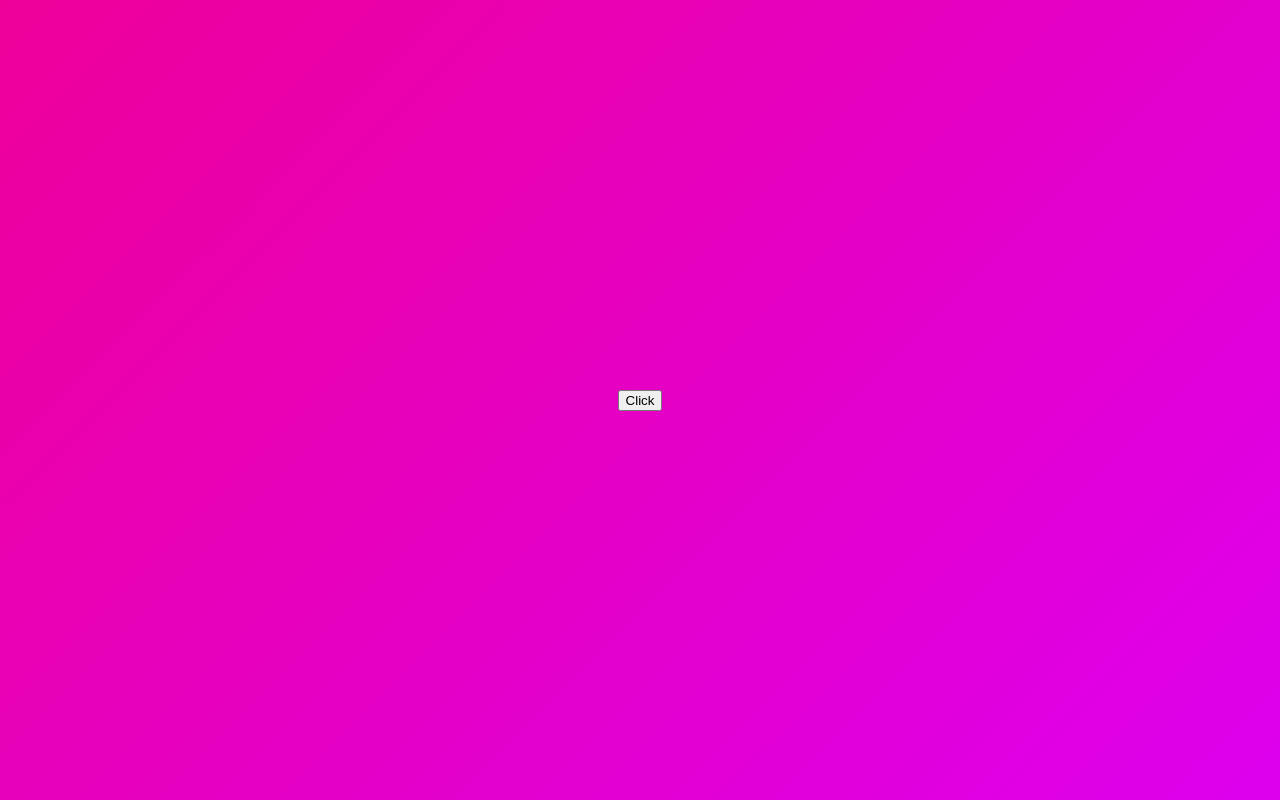
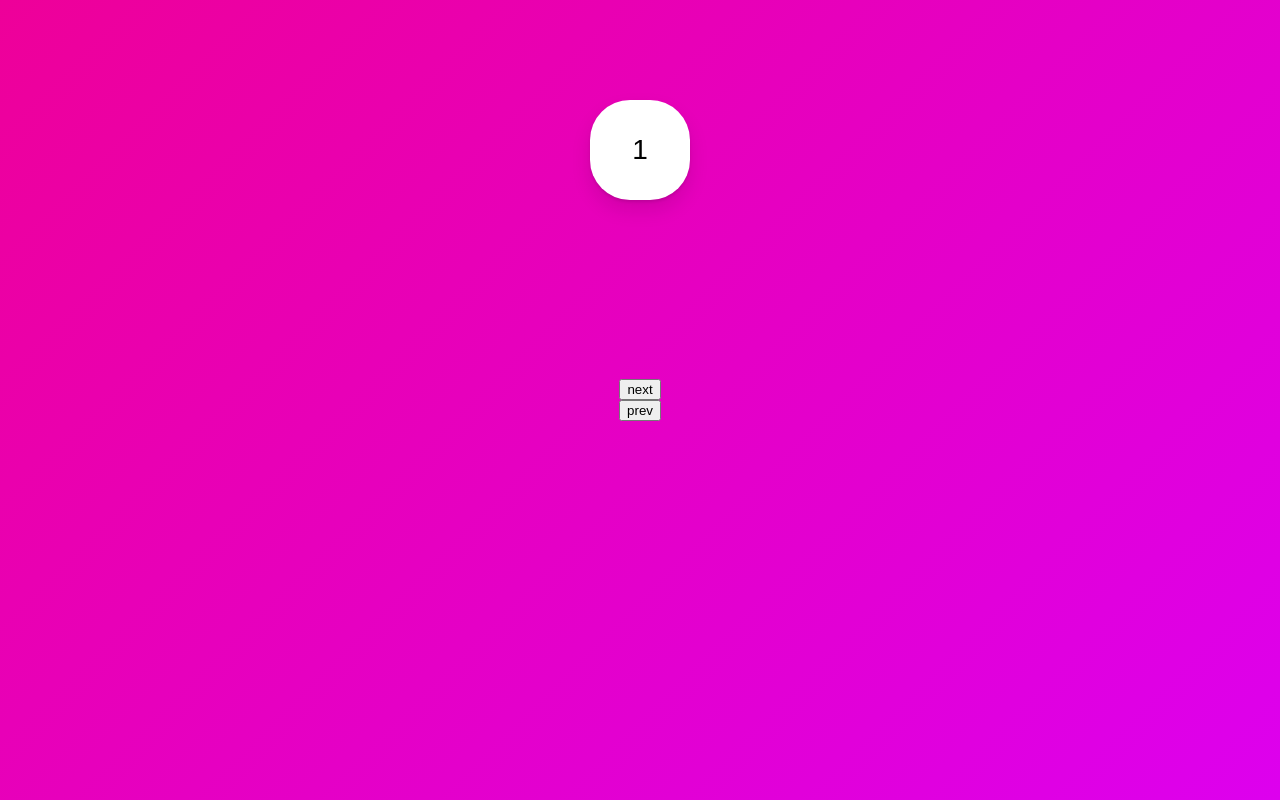
Before and after one commit to babooteng2/react-masterclass, a React (Create React App) app: page / in a window 1280 px wide. Built offline with nearby package versions, Linux system fonts and the light colour scheme.

Commit message:
#7.12 Slider part One

```diff
--- a/src/App.tsx
+++ b/src/App.tsx
@@ -7,6 +7,7 @@
   height: 100vh;
   width: 100vw;
   display: flex;
+  flex-direction: column;
   justify-content: center;
   align-items: center;
 `;
@@ -14,38 +15,47 @@
 const Box = styled(motion.div)`
   position: absolute;
   top: 100px;
-  width: 200px;
-  height: 200px;
-  border-radius: 50px;
+  width: 100px;
+  height: 100px;
+  border-radius: 40px;
   background-color: #fff;
+  display: flex;
+  justify-content: center;
+  align-items: center;
+  font-size: 28px;
   box-shadow: 0 2px 3px rgba(0, 0, 0, 0.1), 0 10px 20px rgba(0, 0, 0, 0.1);
 `;
 
-const boxVariants = {
-  initial: { opacity: 0, scale: 0 },
-  animate: { opacity: 1, scale: 1, rotateZ: 360 },
-  exit: { opacity: 0, scale: 0, y: 100 },
+const box = {
+  invisible: { opacity: 0, x: 500, scale: 0 },
+  visible: { opacity: 1, x: 0, scale: 1 },
+  exit: { opacity: 0, x: -500, scale: 0 },
 };
 
 function App() {
-  const [showing, setShowing] = useState(false);
-  const toggleShowing = () => {
-    setShowing((prev) => !prev);
-  };
+  const [visible, setVisible] = useState(1);
+  const nextPlz = () => setVisible((prev) => (prev === 10 ? 1 : prev + 1));
+  const prevPlz = () => setVisible((prev) => (prev === 1 ? 10 : prev - 1));
   return (
     <Wrapper>
       <GlobalStyle />
       <AnimatePresence>
-        {showing ? (
-          <Box
-            variants={boxVariants}
-            initial="initial"
-            animate="animate"
-            exit="exit"
-          />
-        ) : null}
+        {[1, 2, 3, 4, 5, 6, 7, 8, 9, 10].map((i) =>
+          i === visible ? (
+            <Box
+              variants={box}
+              initial="invisible"
+              animate="visible"
+              exit="exit"
+              key={i}
+            >
+              {i}
+            </Box>
+          ) : null
+        )}
       </AnimatePresence>
-      <button onClick={toggleShowing}>Click</button>
+      <button onClick={nextPlz}>next</button>
+      <button onClick={prevPlz}>prev</button>
     </Wrapper>
   );
 }
```
